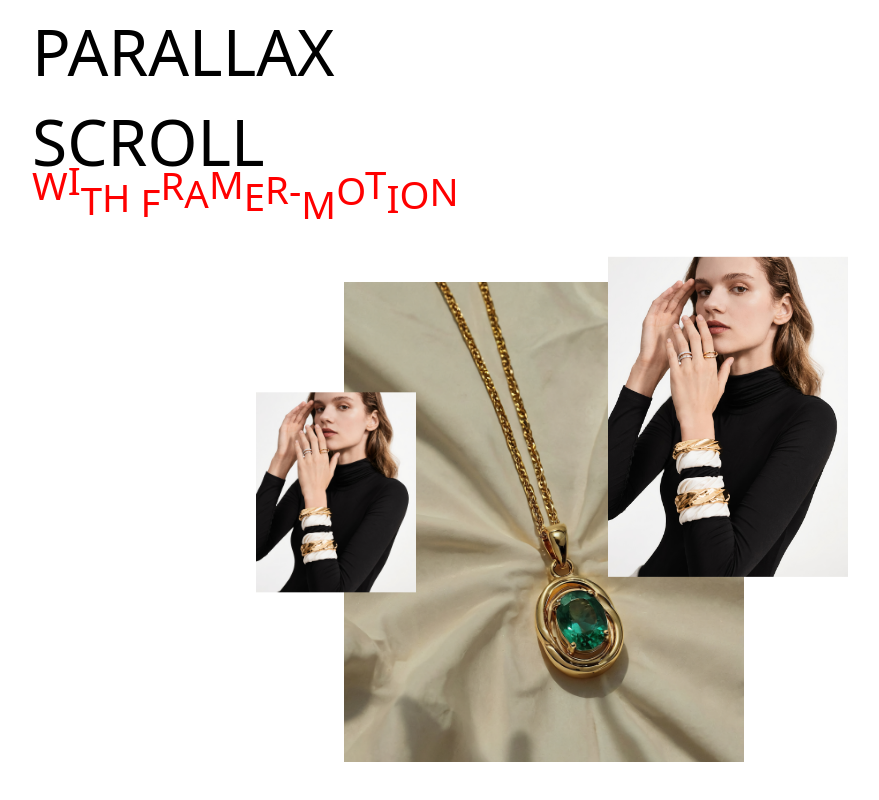
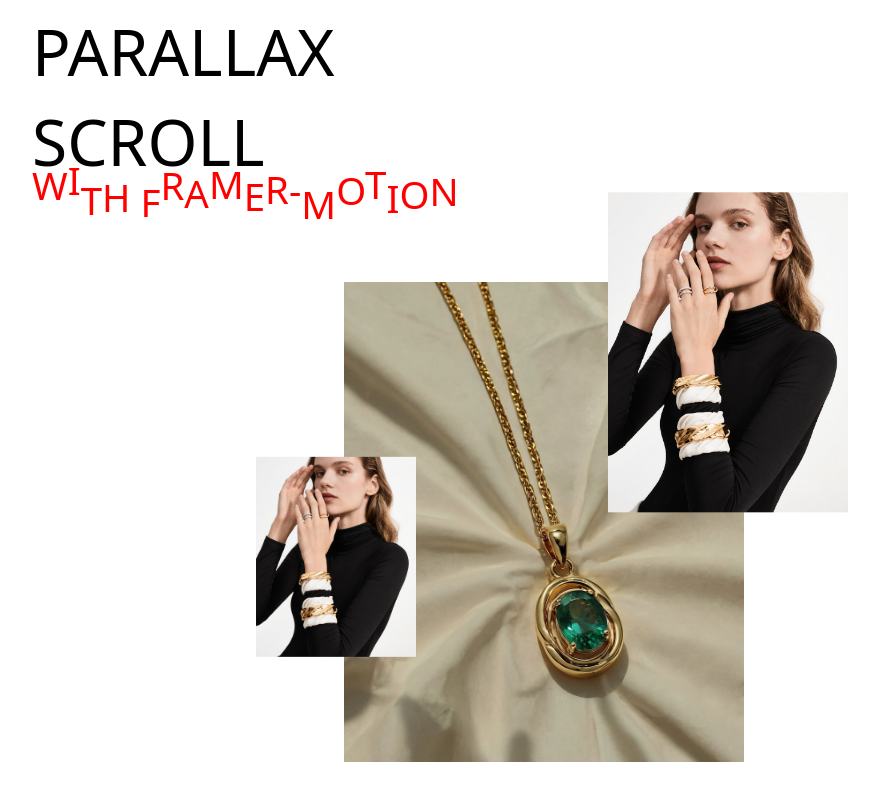
Before and after one commit to maigcorrea/joyeria, a React (Vite) app: page /best in a window 1280 px wide. Shown: the part 844-1644 px from the top of the page, without its empty margins (96-975 px from the left). Built offline with nearby package versions, Linux system fonts and the light colour scheme.

Commit message:
Comentariosd del componente

```diff
--- a/src/components/FloatingGallery.jsx
+++ b/src/components/FloatingGallery.jsx
@@ -85,6 +85,9 @@ const word = "with framer-motion";
 
 function Letter({ char, progress }) {
   // offset aleatorio estable por letra (no cambia entre renders)
+  // Cada letra obtiene un offset aleatorio estable (guardado en useRef).
+  // Mapear progress a top desplaza cada letra distinto → micro-parallax divertido.
+  // En CSS, el span es position: relative para que top surta efecto.
   const offsetRef = useRef(Math.floor(Math.random() * -75) - 25);
   const y = useTransform(progress, [0, 1], [0, offsetRef.current]);
   return <motion.span style={{ top: y }}>{char}</motion.span>;
@@ -94,11 +97,14 @@ function FMImage({ src, y }) {
   // Si en tu entorno 'src' fuese un import (objeto), usar src.src
   const url = typeof src === "string" ? src : src?.src;
   return (
+    // .imageContainer es absolute y tiene alto/ancho definidos (por :nth-of-type).
+    // Dentro, el <img> es absolute con inset: 0; width/height: 100%; object-fit: cover;
+    // → equivalente a un “fill + cover” en nextjs.
     <motion.div style={{ y }} className={styles.imageContainer}>
       <img
         src={url}
         alt="image"
-        className={styles.blurUp}
+        className={styles.blurUp} //Empieza con desenfoque y un pelín de escala; al cargar, se quita la clase → transición suave.
         onLoad={(e) => e.currentTarget.classList.remove(styles.blurUp)}
       />
     </motion.div>
@@ -108,24 +114,32 @@ function FMImage({ src, y }) {
 export default function Index() {
   const container = useRef(null);
   const { scrollYProgress } = useScroll({
-    target: container,
-    offset: ["start end", "end start"],
+    target: container, // el área de la que sacas el progreso es tu sección (ref={container})
+    // offset: define cuándo es 0 y cuándo es 1.
+    // "start end" → progreso = 0 cuando el top del contenedor toca el bottom del viewport.
+    // "end start" → progreso = 1 cuando el bottom del contenedor toca el top del viewport.
+    offset: ["start end", "end start"], // el movimiento empieza cuando el elemento está por debajo de la sección (start) y termina cuando está por encima (end)
+
+    // Resultado: scrollYProgress es un MotionValue que va de 0 → 1 mientras esa sección “cruza” la ventana.
   });
 
+  // valores para el movimiento de las imágenes, los números negativos suben el elemento (translateY(-px)).
+  // useTransform mapea 0..1 a píxeles de y (traducción vertical).
+  // Capas “cercanas” se mueven más (p. ej. lg = -250) y “lejanas” menos (sm = -50). Esa diferencia de velocidades es el parallax.
   const sm = useTransform(scrollYProgress, [0, 1], [0, -50]); //50
   const md = useTransform(scrollYProgress, [0, 1], [0, -450]); //150
   const lg = useTransform(scrollYProgress, [0, 1], [0, -650]); //250
 
   const data = [
-    { src: images[0], y: 0 },
-    { src: images[1], y: md },
-    { src: images[2], y: lg }, //md
+    { src: images[0], y: 0 }, // fija
+    { src: images[1], y: lg }, //Se mueve más → sensación de que está “más cerca”.
+    { src: images[2], y: md }, // intermedia
   ];
 
   return (
     <div ref={container} className={styles.container}>
       <div className={styles.body}>
-        <motion.h1 style={{ y: sm }}>Parallax</motion.h1>
+        <motion.h1 style={{ y: sm }}>Parallax</motion.h1> {/*Se mueve poco → sensación de que está “más lejos”.*/}
         <h1>Scroll</h1>
         <div className={styles.word}>
           <p>
```
